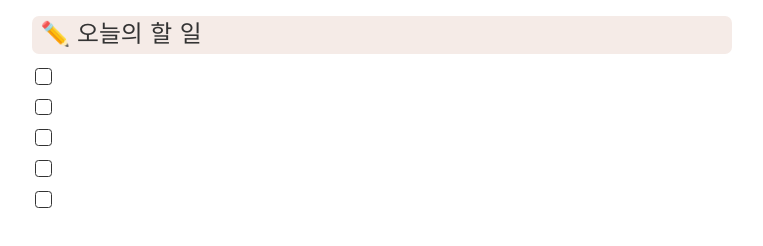
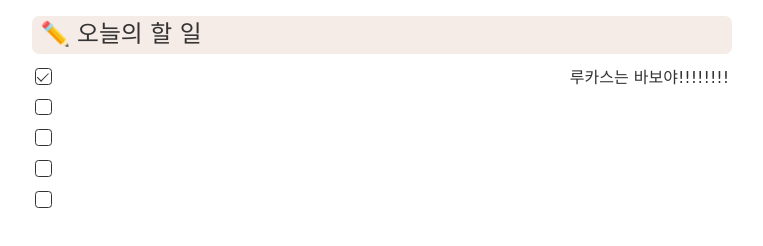
Before and after one commit to kindsmile193163-blip/todo, a plain HTML site: page index.html in a window 1280 px wide. Shown: the whole page, without its empty margins (258-1021 px from the left). Drawn offline with Linux system fonts and the light colour scheme; a web font is replaced by a local one.

Commit message:
Update index.html

```diff
--- a/index.html
+++ b/index.html
@@ -68,7 +68,7 @@ body { display: flex; justify-content: center; padding: 16px; }
   <div class="title"><span>✏️</span><span>오늘의 할 일</span></div>
   <div class="list">
     <!-- ▼ 할 일은 아래 value="" 안의 글자만 바꾸면 됩니다 (체크 상태: 체크하려면 <input type="checkbox" checked>) -->
-    <label class="row"><input type="checkbox"><input type="text" spellcheck="false" value=""></label>
+    <label class="row"><input type="checkbox" checked><input type="text" spellcheck="false" value="">루카스는 바보야!!!!!!!!</label>
     <label class="row"><input type="checkbox"><input type="text" spellcheck="false" value=""></label>
     <label class="row"><input type="checkbox"><input type="text" spellcheck="false" value=""></label>
     <label class="row"><input type="checkbox"><input type="text" spellcheck="false" value=""></label>
```
